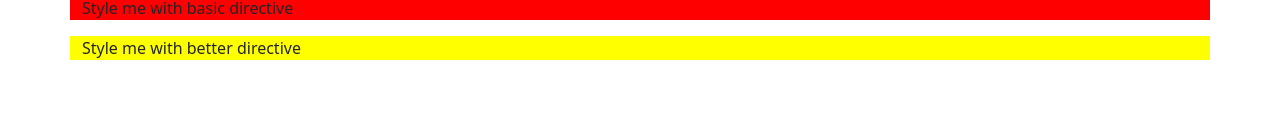
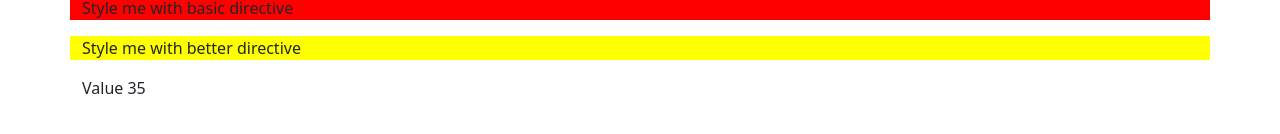
Before and after one commit to chandra10207/Angular-Recipe-Book, an Angular app: page / in a window 1280 px wide. Shown: the part 166-300 px from the top of the page. Built offline with nearby package versions, Linux system fonts and the light colour scheme.

Commit message:
Building a Structural Directive appUnless

```diff
--- a/src/app/app.component.html
+++ b/src/app/app.component.html
@@ -52,7 +52,19 @@
 
       </ng-template>
 
-      <div *ngIf="!onlyOdd">
+      <!-- <div *ngIf="!onlyOdd">
+        <li class="list-group-item"
+        [ngClass]="{even_class: even % 2 == 0}"
+        [ngStyle]="{backgroundColor: even %2 == 0 ? 'green' : 'transparent'}"
+        *ngFor="let even of evenNumbers"
+        >
+        {{even}}
+        </li>
+      </div> -->
+
+
+
+      <div *appUnless="onlyOdd">
         <li class="list-group-item"
         [ngClass]="{even_class: even % 2 == 0}"
         [ngStyle]="{backgroundColor: even %2 == 0 ? 'green' : 'transparent'}"
@@ -62,12 +74,24 @@
         </li>
       </div>
 
+
+
       </ul>
     </div>
 
     <p appBasicHighlight>Style me with basic directive</p>
     <p appBetterHighlight>Style me with better directive</p>
 
+    <div [ngSwitch]="switchValue">
+      <p *ngSwitchCase="5"> Value 5</p>
+      <p *ngSwitchCase="25"> Value 25</p>
+      <p *ngSwitchCase="35"> Value 35</p>
+      <p *ngSwitchCase="45"> Value 45</p>
+      <p *ngSwitchDefault> Value default</p>
+
+
+    </div>
+
 
   </div>
 </div>
--- a/src/app/app.component.ts
+++ b/src/app/app.component.ts
@@ -29,4 +29,5 @@ export class AppComponent {
   oddNumbers = [1,3,5]
   evenNumbers = [2,4,6]
   onlyOdd = false
+  switchValue = 35;
 }
--- a/src/app/app.module.ts
+++ b/src/app/app.module.ts
@@ -14,6 +14,7 @@ import { ShoppingListComponent } from './shopping-list/shopping-list.component';
 import { ShoppingEditComponent } from './shopping-list/shopping-edit/shopping-edit.component';
 import { BasicHighlightDirective } from './directives/basic-highlight.directive';
 import { BetterHighlightDirective } from './directives/better-highlight.directive';
+import { UnlessDirective } from './directives/unless.directive';
 
 @NgModule({
   declarations: [
@@ -27,6 +28,7 @@ import { BetterHighlightDirective } from './directives/better-highlight.directiv
     ShoppingEditComponent,
     BasicHighlightDirective,
     BetterHighlightDirective,
+    UnlessDirective,
   ],
   imports: [
     BrowserModule,
```
